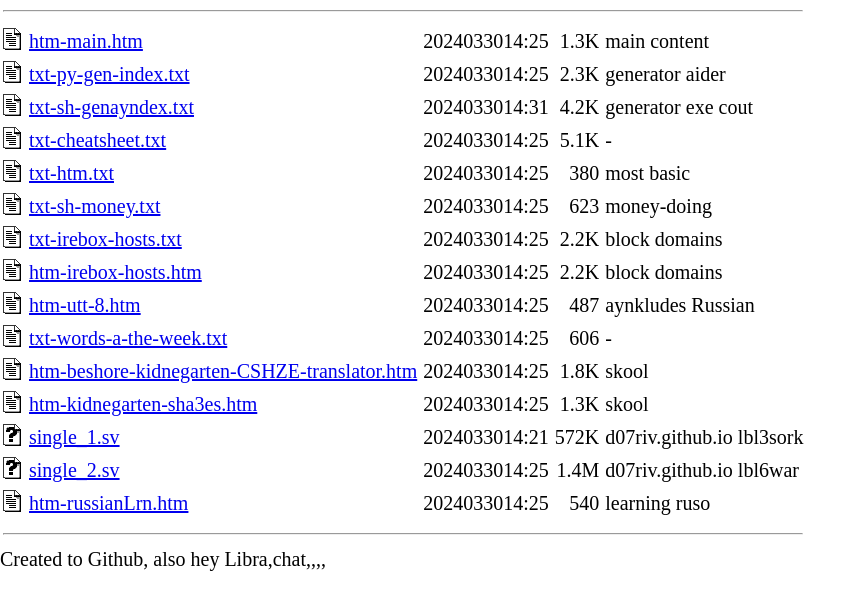
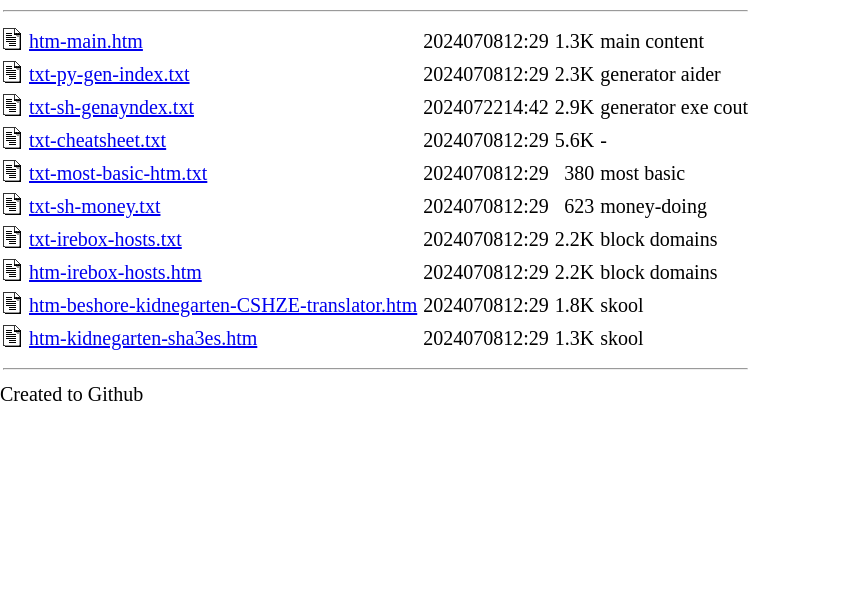
Before and after one commit to elmetah/elmetah, a plain HTML site: page index.html in a window 1280 px wide. Shown: the part 89-698 px from the top of the page, without its empty margins (0-866 px from the left). Drawn offline with Linux system fonts and the light colour scheme.

Commit message:
Add files via upload

```diff
--- a/index.html
+++ b/index.html
@@ -24,25 +24,20 @@ font-size:2.3em;
    <tr><th valign="top"><img src="jit-blank.gif" alt="[ICO]"></th><th><a href="?C=N;O=D">Name</a></th><th><a href="?C=M;O=A">Last modified</a></th><th><a href="?C=S;O=A">Size</a></th><th><a href="?C=D;O=A">Description</a></th></tr>
    <tr><th colspan="5"><hr></th></tr>
 
-<tr><td valign="top"><img src="jit-text.gif" alt="[TXT]"></td><td><a href="htm-main.htm">htm-main.htm</a></td><td align="right">2024033014:25</td><td align="right">1.3K</td><td>main content</td></tr>
-<tr><td valign="top"><img src="jit-text.gif" alt="[TXT]"></td><td><a href="txt-py-gen-index.txt">txt-py-gen-index.txt</a></td><td align="right">2024033014:25</td><td align="right">2.3K</td><td>generator aider</td></tr>
-<tr><td valign="top"><img src="jit-text.gif" alt="[TXT]"></td><td><a href="txt-sh-genayndex.txt">txt-sh-genayndex.txt</a></td><td align="right">2024033014:31</td><td align="right">4.2K</td><td>generator exe cout</td></tr>
-<tr><td valign="top"><img src="jit-text.gif" alt="[TXT]"></td><td><a href="txt-cheatsheet.txt">txt-cheatsheet.txt</a></td><td align="right">2024033014:25</td><td align="right">5.1K</td><td>-</td></tr>
-<tr><td valign="top"><img src="jit-text.gif" alt="[TXT]"></td><td><a href="txt-htm.txt">txt-htm.txt</a></td><td align="right">2024033014:25</td><td align="right">380</td><td>most basic</td></tr>
-<tr><td valign="top"><img src="jit-text.gif" alt="[TXT]"></td><td><a href="txt-sh-money.txt">txt-sh-money.txt</a></td><td align="right">2024033014:25</td><td align="right">623</td><td>money-doing</td></tr>
-<tr><td valign="top"><img src="jit-text.gif" alt="[TXT]"></td><td><a href="txt-irebox-hosts.txt">txt-irebox-hosts.txt</a></td><td align="right">2024033014:25</td><td align="right">2.2K</td><td>block domains</td></tr>
-<tr><td valign="top"><img src="jit-text.gif" alt="[TXT]"></td><td><a href="htm-irebox-hosts.htm">htm-irebox-hosts.htm</a></td><td align="right">2024033014:25</td><td align="right">2.2K</td><td>block domains</td></tr>
-<tr><td valign="top"><img src="jit-text.gif" alt="[TXT]"></td><td><a href="htm-utt-8.htm">htm-utt-8.htm</a></td><td align="right">2024033014:25</td><td align="right">487</td><td>aynkludes Russian</td></tr>
-<tr><td valign="top"><img src="jit-text.gif" alt="[TXT]"></td><td><a href="txt-words-a-the-week.txt">txt-words-a-the-week.txt</a></td><td align="right">2024033014:25</td><td align="right">606</td><td>-</td></tr>
-<tr><td valign="top"><img src="jit-text.gif" alt="[TXT]"></td><td><a href="htm-beshore-kidnegarten-CSHZE-translator.htm">htm-beshore-kidnegarten-CSHZE-translator.htm</a></td><td align="right">2024033014:25</td><td align="right">1.8K</td><td>skool</td></tr>
-<tr><td valign="top"><img src="jit-text.gif" alt="[TXT]"></td><td><a href="htm-kidnegarten-sha3es.htm">htm-kidnegarten-sha3es.htm</a></td><td align="right">2024033014:25</td><td align="right">1.3K</td><td>skool</td></tr>
-<tr><td valign="top"><img src="jit-other.gif" alt="[   ]"></td><td><a href="single_1.sv">single_1.sv</a></td><td align="right">2024033014:21</td><td align="right">572K</td><td>d07riv.github.io lbl3sork</td></tr>
-<tr><td valign="top"><img src="jit-other.gif" alt="[   ]"></td><td><a href="single_2.sv">single_2.sv</a></td><td align="right">2024033014:25</td><td align="right">1.4M</td><td>d07riv.github.io lbl6war</td></tr>
-<tr><td valign="top"><img src="jit-text.gif" alt="[TXT]"></td><td><a href="htm-russianLrn.htm">htm-russianLrn.htm</a></td><td align="right">2024033014:25</td><td align="right">540</td><td>learning ruso</td></tr>
+<tr><td valign="top"><img src="jit-text.gif" alt="[TXT]"></td><td><a href="htm-main.htm">htm-main.htm</a></td><td align="right">2024070812:29</td><td align="right">1.3K</td><td>main content</td></tr>
+<tr><td valign="top"><img src="jit-text.gif" alt="[TXT]"></td><td><a href="txt-py-gen-index.txt">txt-py-gen-index.txt</a></td><td align="right">2024070812:29</td><td align="right">2.3K</td><td>generator aider</td></tr>
+<tr><td valign="top"><img src="jit-text.gif" alt="[TXT]"></td><td><a href="txt-sh-genayndex.txt">txt-sh-genayndex.txt</a></td><td align="right">2024072214:42</td><td align="right">2.9K</td><td>generator exe cout</td></tr>
+<tr><td valign="top"><img src="jit-text.gif" alt="[TXT]"></td><td><a href="txt-cheatsheet.txt">txt-cheatsheet.txt</a></td><td align="right">2024070812:29</td><td align="right">5.6K</td><td>-</td></tr>
+<tr><td valign="top"><img src="jit-text.gif" alt="[TXT]"></td><td><a href="txt-most-basic-htm.txt">txt-most-basic-htm.txt</a></td><td align="right">2024070812:29</td><td align="right">380</td><td>most basic</td></tr>
+<tr><td valign="top"><img src="jit-text.gif" alt="[TXT]"></td><td><a href="txt-sh-money.txt">txt-sh-money.txt</a></td><td align="right">2024070812:29</td><td align="right">623</td><td>money-doing</td></tr>
+<tr><td valign="top"><img src="jit-text.gif" alt="[TXT]"></td><td><a href="txt-irebox-hosts.txt">txt-irebox-hosts.txt</a></td><td align="right">2024070812:29</td><td align="right">2.2K</td><td>block domains</td></tr>
+<tr><td valign="top"><img src="jit-text.gif" alt="[TXT]"></td><td><a href="htm-irebox-hosts.htm">htm-irebox-hosts.htm</a></td><td align="right">2024070812:29</td><td align="right">2.2K</td><td>block domains</td></tr>
+<tr><td valign="top"><img src="jit-text.gif" alt="[TXT]"></td><td><a href="htm-beshore-kidnegarten-CSHZE-translator.htm">htm-beshore-kidnegarten-CSHZE-translator.htm</a></td><td align="right">2024070812:29</td><td align="right">1.8K</td><td>skool</td></tr>
+<tr><td valign="top"><img src="jit-text.gif" alt="[TXT]"></td><td><a href="htm-kidnegarten-sha3es.htm">htm-kidnegarten-sha3es.htm</a></td><td align="right">2024070812:29</td><td align="right">1.3K</td><td>skool</td></tr>
 
    <tr><th colspan="5"><hr></th></tr>
 </table>
-<div>Created to Github, also hey Libra,chat,,,,</div>
+<div>Created to Github</div>
 
 </body>
 </html>
```
Also changed, not shown: txt-sh-genayndex.txt.
